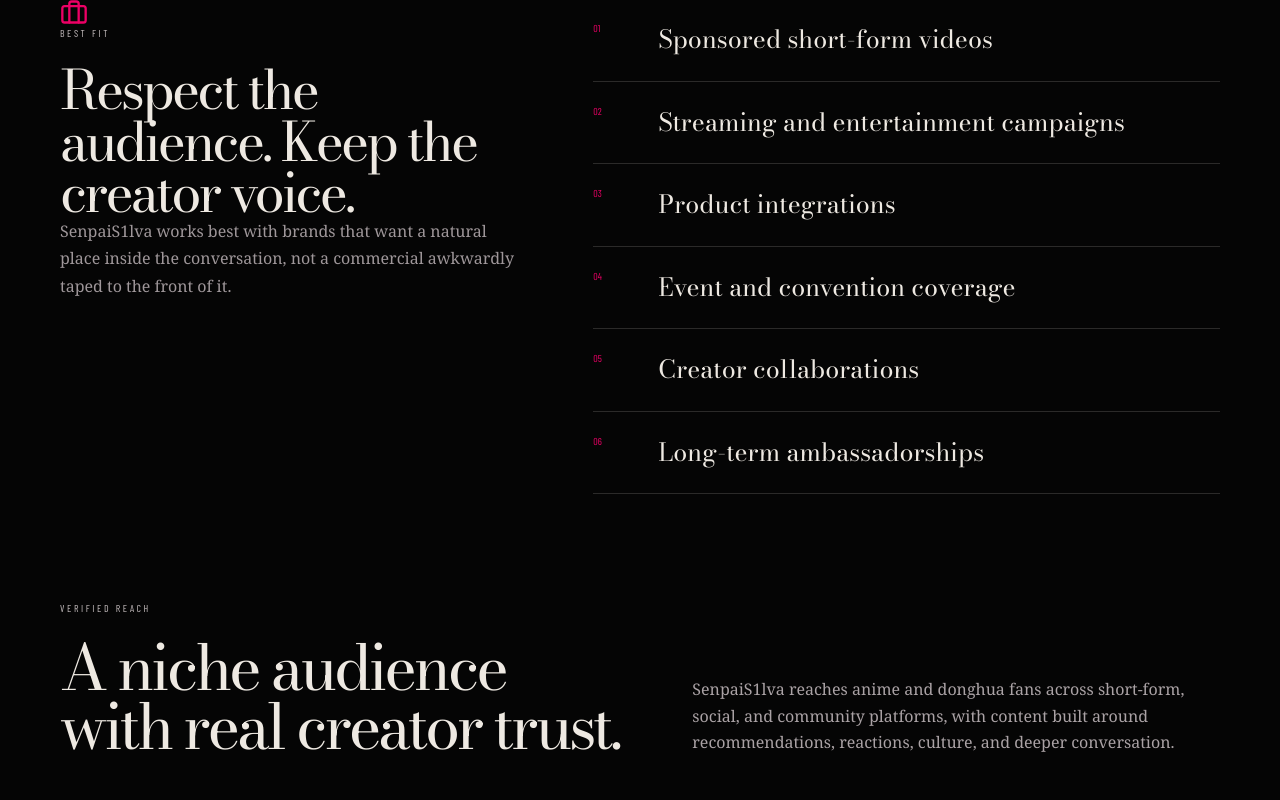
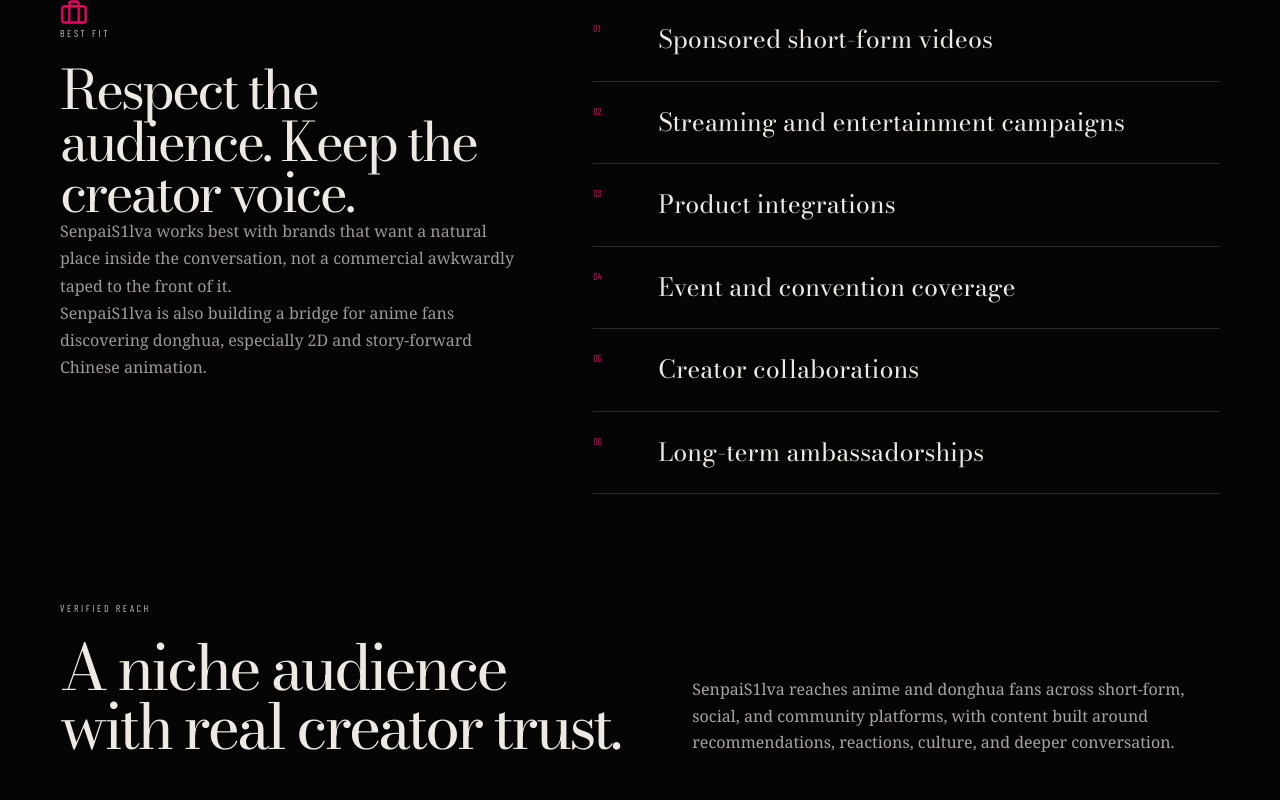
Before and after one commit to draftarc-lab/senpais1lva-site, a Next.js app: page /work-with-me in a window 1280 px wide. Shown: the part 718-1518 px from the top of the page. Built offline with nearby package versions, Linux system fonts and the light colour scheme; no server answers.

Commit message:
Add donghua partnership positioning

```diff
--- a/app/work-with-me/page.tsx
+++ b/app/work-with-me/page.tsx
@@ -10,7 +10,7 @@ const services = ["Sponsored short-form videos", "Streaming and entertainment ca
 
 export default function WorkWithMePage() {
   return <main id="main-content" className="inner-page work-page"><SiteHeader /><PageHero eyebrow="For brands & collaborators" title={<>Make something people <em>want to watch.</em></>} intro="Authentic creator partnerships built around anime, donghua, entertainment, culture, and an audience that can smell a forced advertisement from three arcs away." action={<a className="primary-button" href="mailto:animejay89@gmail.com?subject=Partnership%20Inquiry%20for%20SenpaiS1lva"><FiMail /> Start a conversation</a>} />
-    <section className="container page-section"><div className="brand-fit-grid"><article><FiBriefcase /><p className="eyebrow">Best fit</p><h2>Respect the audience. Keep the creator voice.</h2><p>SenpaiS1lva works best with brands that want a natural place inside the conversation, not a commercial awkwardly taped to the front of it.</p></article><div className="service-list">{services.map((service, index) => <div key={service}><span>0{index + 1}</span><strong>{service}</strong></div>)}</div></div></section>
+    <section className="container page-section"><div className="brand-fit-grid"><article><FiBriefcase /><p className="eyebrow">Best fit</p><h2>Respect the audience. Keep the creator voice.</h2><p>SenpaiS1lva works best with brands that want a natural place inside the conversation, not a commercial awkwardly taped to the front of it.</p><p>SenpaiS1lva is also building a bridge for anime fans discovering donghua, especially 2D and story-forward Chinese animation.</p></article><div className="service-list">{services.map((service, index) => <div key={service}><span>0{index + 1}</span><strong>{service}</strong></div>)}</div></div></section>
     <section className="container work-audience-section"><div className="work-audience-heading"><p className="eyebrow">Verified reach</p><h2>A niche audience with real creator trust.</h2><p>SenpaiS1lva reaches anime and donghua fans across short-form, social, and community platforms, with content built around recommendations, reactions, culture, and deeper conversation.</p><div className="audience-meta"><span>{audienceSnapshot.verifiedLabel}</span><span>{audienceSnapshot.lastUpdated}</span></div></div><div className="audience-grid audience-grid--compact" aria-label="Verified SenpaiS1lva audience numbers">{audienceSnapshot.metrics.map((metric) => <article className="audience-card" key={metric.label}><strong>{metric.value}</strong><span>{metric.label}</span></article>)}</div><div className="partnership-proof-grid">{partnershipAudienceProof.map((item) => <article key={item.label}><span>{item.label}</span><p>{item.value}</p></article>)}</div></section>
     <section className="container process-section"><div className="page-section-heading"><div><p className="eyebrow">How it works</p><h2>Clear from pitch to post.</h2></div></div><div className="process-grid"><article><span>01</span><h3>Fit</h3><p>We confirm the campaign genuinely belongs in the SenpaiS1lva universe.</p></article><article><span>02</span><h3>Concept</h3><p>The brand goal becomes a creator-led idea the audience will actually care about.</p></article><article><span>03</span><h3>Delivery</h3><p>Clear expectations, platform-ready creative, and direct communication throughout.</p></article></div></section>
     <section className="contact-panel"><div className="container contact-panel-inner"><div><p className="eyebrow">Partnership inquiries</p><h2>Let’s build the right thing.</h2><a href="mailto:animejay89@gmail.com">animejay89@gmail.com</a></div><div className="contact-actions"><a className="primary-button" href="mailto:animejay89@gmail.com?subject=Partnership%20Inquiry%20for%20SenpaiS1lva"><FiMail /> Partnership inquiry</a><a className="editorial-link" href={mediaKitUrl} target="_blank" rel="noopener noreferrer"><FiDownload /> View media kit <FiArrowUpRight /></a></div></div></section><SiteFooter /></main>;
```
